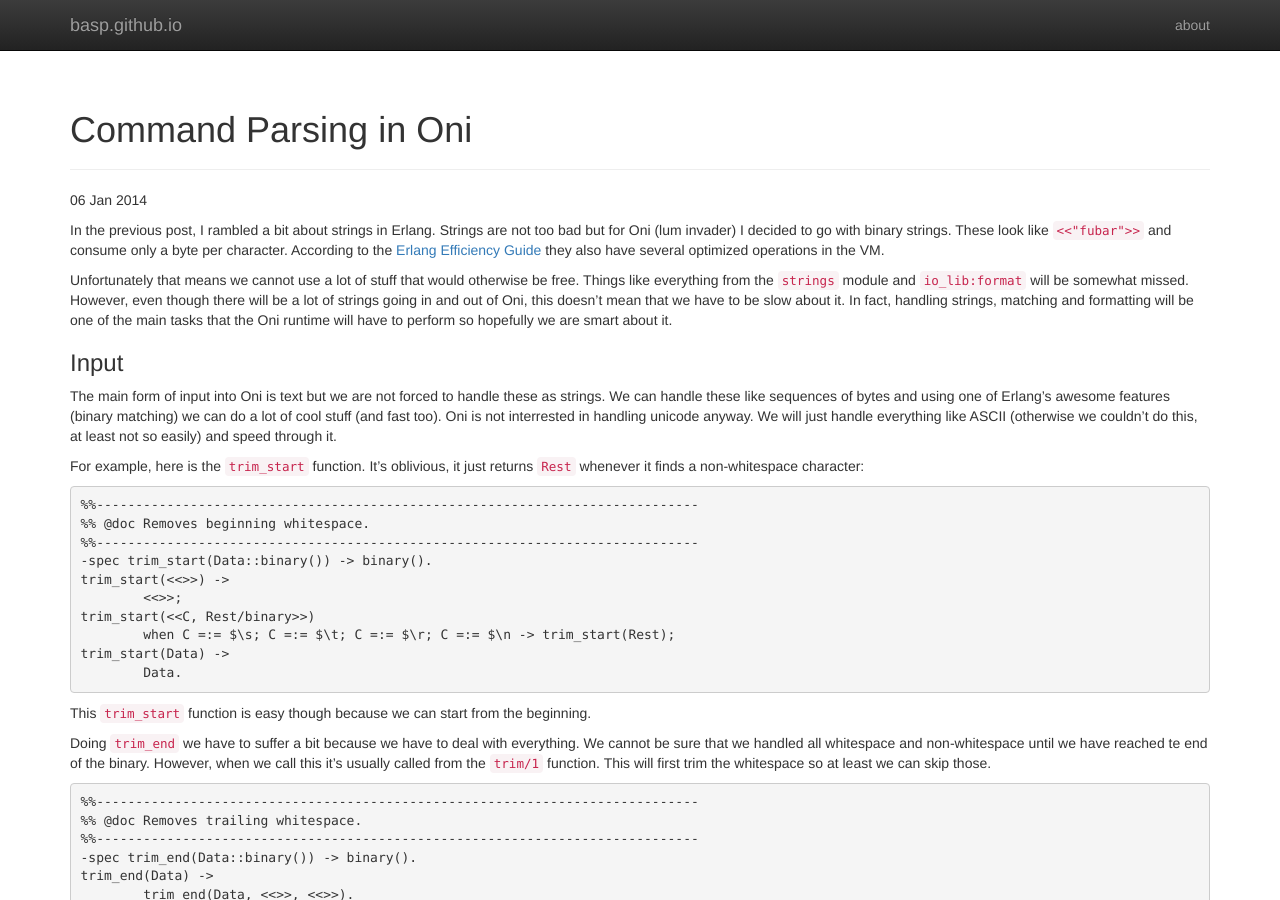
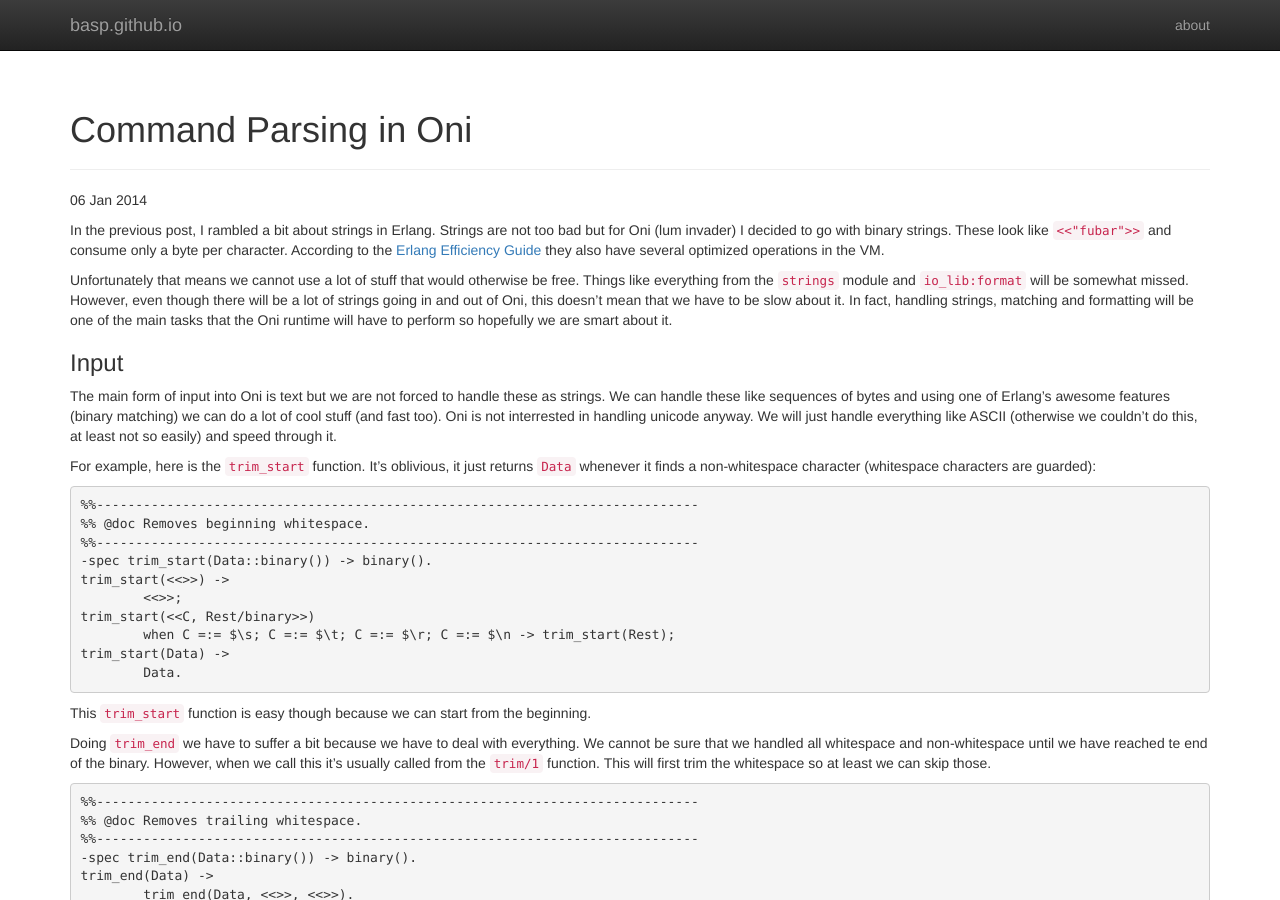
Before and after one commit to basp/basp.github.io, a Jekyll site: the page built from _posts/2014-01-06-command-parsing-in-oni.md, in a window 1280 px wide and 900 px high. Built offline with Jekyll 4.4.1, drawn with Linux system fonts in a browser that asks for light colours; nearby versions of some CDN libraries; Markdown is read by kramdown in place of the engine named in the settings.

Commit message:
Bit more body

```diff
--- a/_posts/2014-01-06-command-parsing-in-oni.md
+++ b/_posts/2014-01-06-command-parsing-in-oni.md
@@ -10,7 +10,7 @@ Unfortunately that means we cannot use a lot of stuff that would otherwise be fr
 ### Input
 The main form of input into Oni is text but we are not forced to handle these as strings. We can handle these like sequences of bytes and using one of Erlang's awesome features (binary matching) we can do a lot of cool stuff (and fast too). Oni is not interrested in handling unicode anyway. We will just handle everything like ASCII (otherwise we couldn't do this, at least not so easily) and speed through it.
 
-For example, here is the `trim_start` function. It's oblivious, it just returns `Rest` whenever it finds a non-whitespace character:
+For example, here is the `trim_start` function. It's oblivious, it just returns `Data` whenever it finds a non-whitespace character (whitespace characters are guarded):
 
 	%%-----------------------------------------------------------------------------
 	%% @doc Removes beginning whitespace.
```
